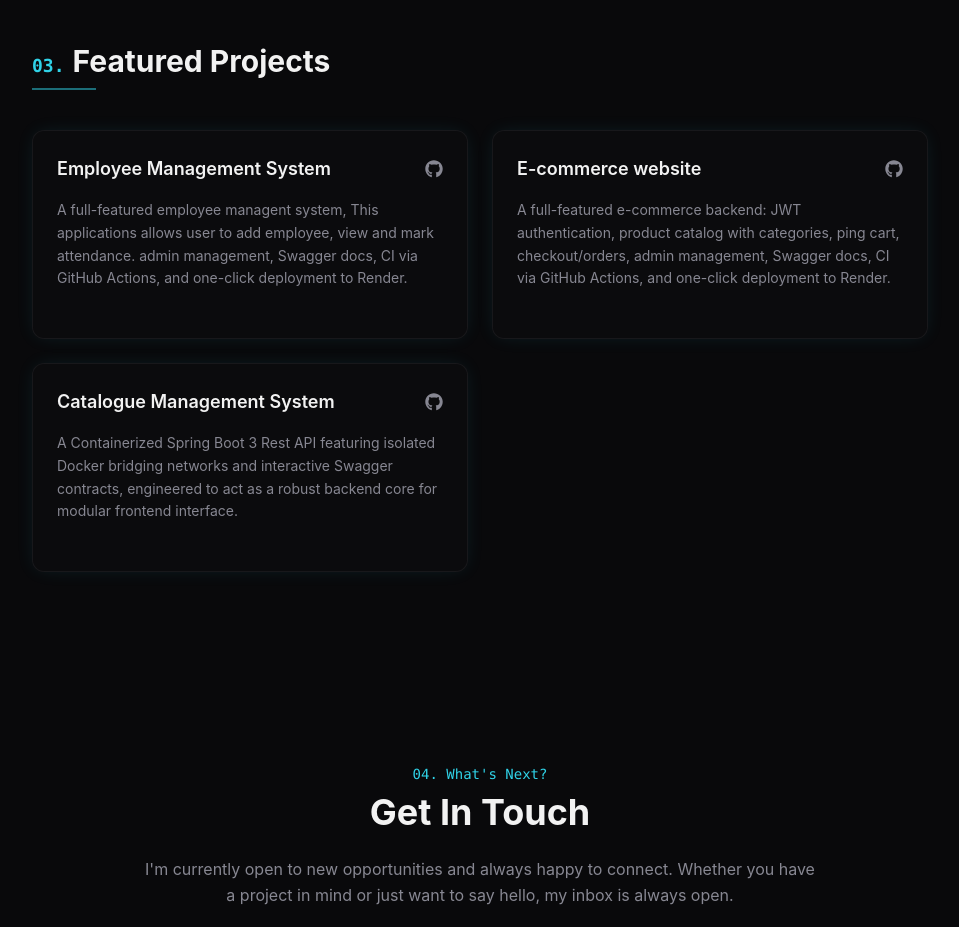
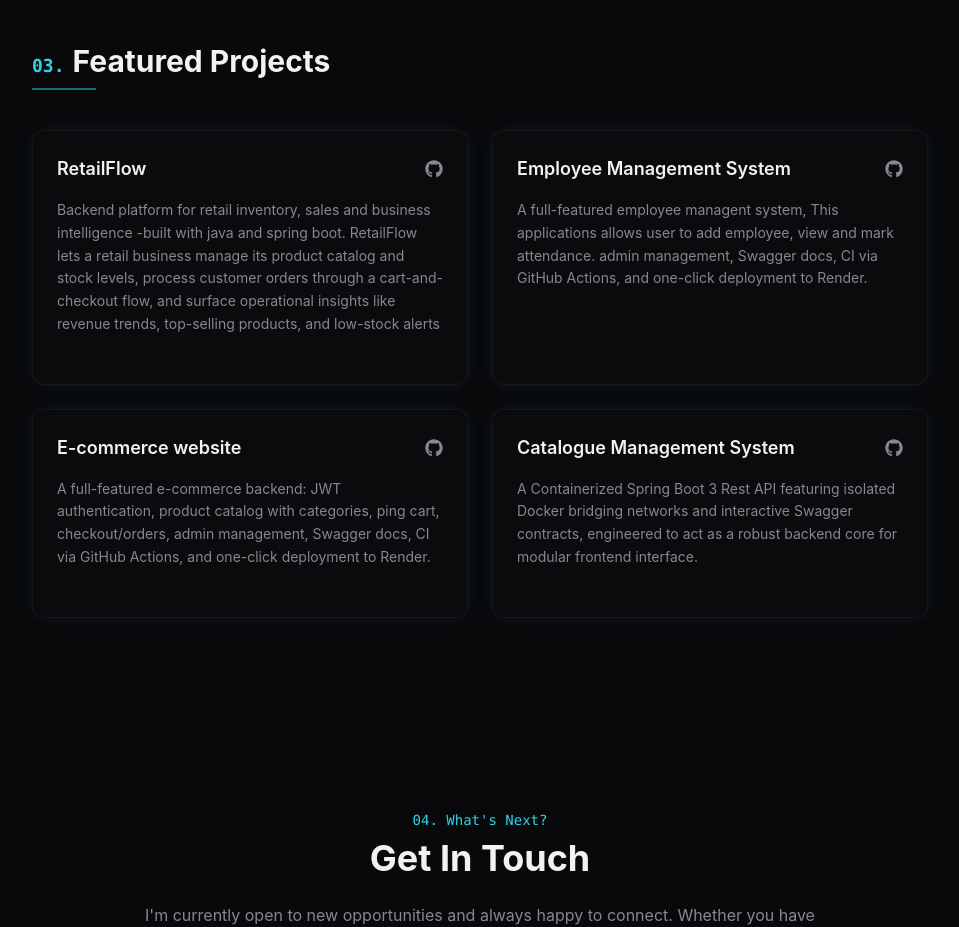
Before and after one commit to kaahoza/portfolio, a React (Vite) app in the folder my_portfolio/: page / in a window 1280 px wide. Shown: the part 2560-3487 px from the top of the page, without its empty margins (160-1119 px from the left). Built offline with nearby package versions, Linux system fonts and the light colour scheme.

Commit message:
fix: remove ? in map funtion

```diff
--- a/my_portfolio/src/components/ProjectsSection.jsx
+++ b/my_portfolio/src/components/ProjectsSection.jsx
@@ -2,6 +2,12 @@ import { ExternalLink} from "lucide-react";
 import {FaGithub} from "react-icons/fa"
 
 const projects = [
+     {
+    title: "RetailFlow",
+    description:
+    "Backend platform for retail inventory, sales and business intelligence -built with java and spring boot. RetailFlow lets a retail business manage its product catalog and stock levels, process customer orders through a cart-and-checkout flow, and surface operational insights like revenue trends, top-selling products, and low-stock alerts",
+    github: "https://github.com/kaahoza/retailflow.git",
+  },
    {
     title: "Employee Management System",
     description:
@@ -35,7 +41,7 @@ const ProjectsSection = () => {
         <div className="w-16 h-0.5 bg-primary/50 mb-10" />
 
         <div className="grid md:grid-cols-2 gap-6">
-          {projects?.map((project) => (
+          {projects.map((project) => (
             <div
               key={project.title}
               className="glass-card glow-border p-6 flex flex-col justify-between hover:border-primary/30 transition-colors group"
```
